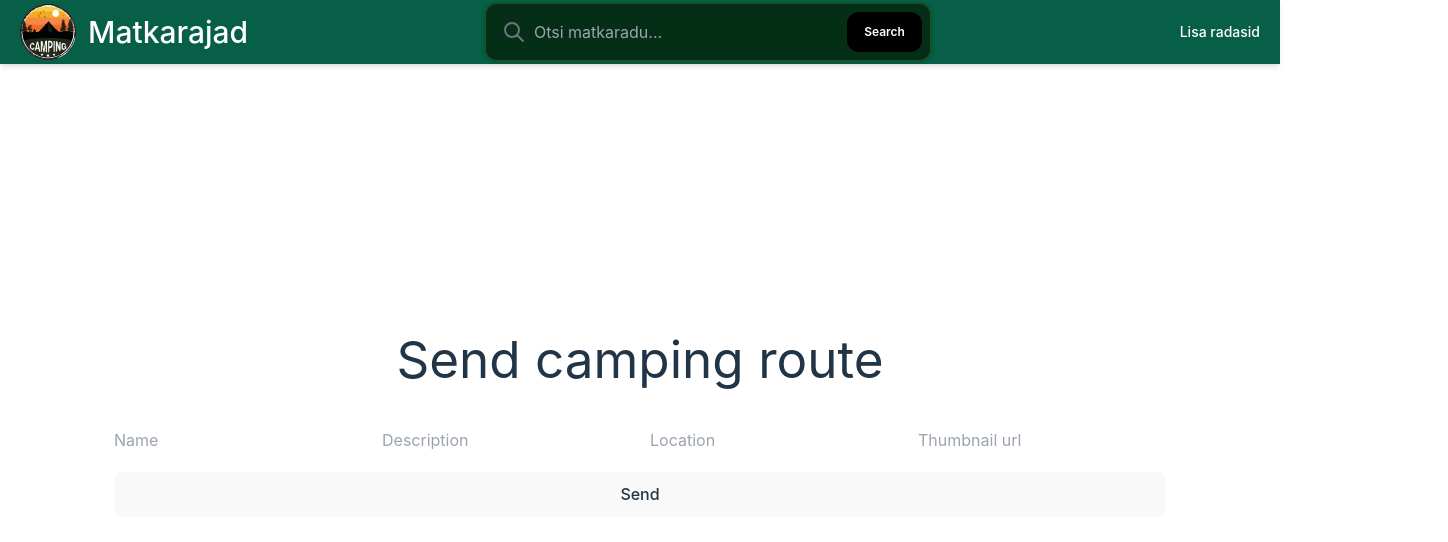
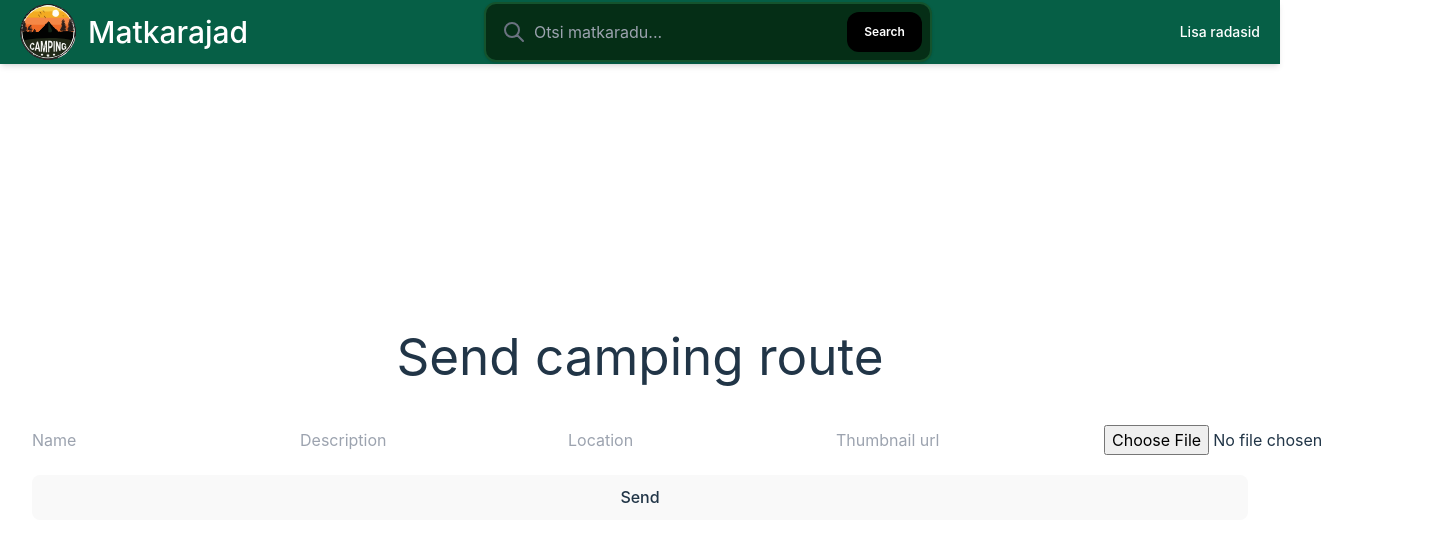
Before and after one commit to Rig14/camping-route-frontend, a Vue app: page /add_route in a window 1280 px wide. Shown: the top 542 px of the page, 1448 px wide, since content can reach past the window. Built offline with nearby package versions, Linux system fonts and the light colour scheme.

Commit message:
Initial gpx file input logic

```diff
--- a/src/types/dto/CampingRouteDto.ts
+++ b/src/types/dto/CampingRouteDto.ts
@@ -4,4 +4,5 @@ export interface CampingRouteDto  {
     description: string;
     location: string;
     thumbnailUrl: string;
+    gpx: string
 }
--- a/src/views/AddRoute.vue
+++ b/src/views/AddRoute.vue
@@ -13,10 +13,12 @@ const route = ref<CampingRouteDto>({
   description: '',
   location: '',
   thumbnailUrl: '',
+  gpx: ''
 });
 
 const submitForm = async () => {
   try {
+    console.log(route.value)
     const response = await axios.post('/api/camping_routes', route.value);
     console.log('Added camping route:', response.data);
     // Reset the form after successful submission
@@ -24,10 +26,25 @@ const submitForm = async () => {
       name: '',
       description: '',
       location: '',
-      thumbnailUrl: ''
+      thumbnailUrl: '',
+      gpx: '',
     };
   } catch (error) {
     console.error('Error adding camping route:', error);
+  }
+};
+const handleFileChange = (event: Event) => {
+  const fileInput = event.target as HTMLInputElement;
+  const file = fileInput.files?.[0];
+
+  if (file) {
+    const reader = new FileReader();
+
+    reader.onload = (e) => {
+      const gpxString = e.target.result as string;
+      route.value.gpx = gpxString; // Store parsed GPX data
+    };
+    reader.readAsText(file);
   }
 };
 </script>
@@ -41,6 +58,7 @@ const submitForm = async () => {
         <input type="text" placeholder="Description" v-model="route.description" required>
         <input type="text" placeholder="Location" v-model="route.location" required>
         <input type="text" placeholder="Thumbnail url" v-model="route.thumbnailUrl" required>
+        <input type="file" @change="handleFileChange" accept=".gpx">
       </div>
       <button type="submit">Send</button>
     </form>
```
